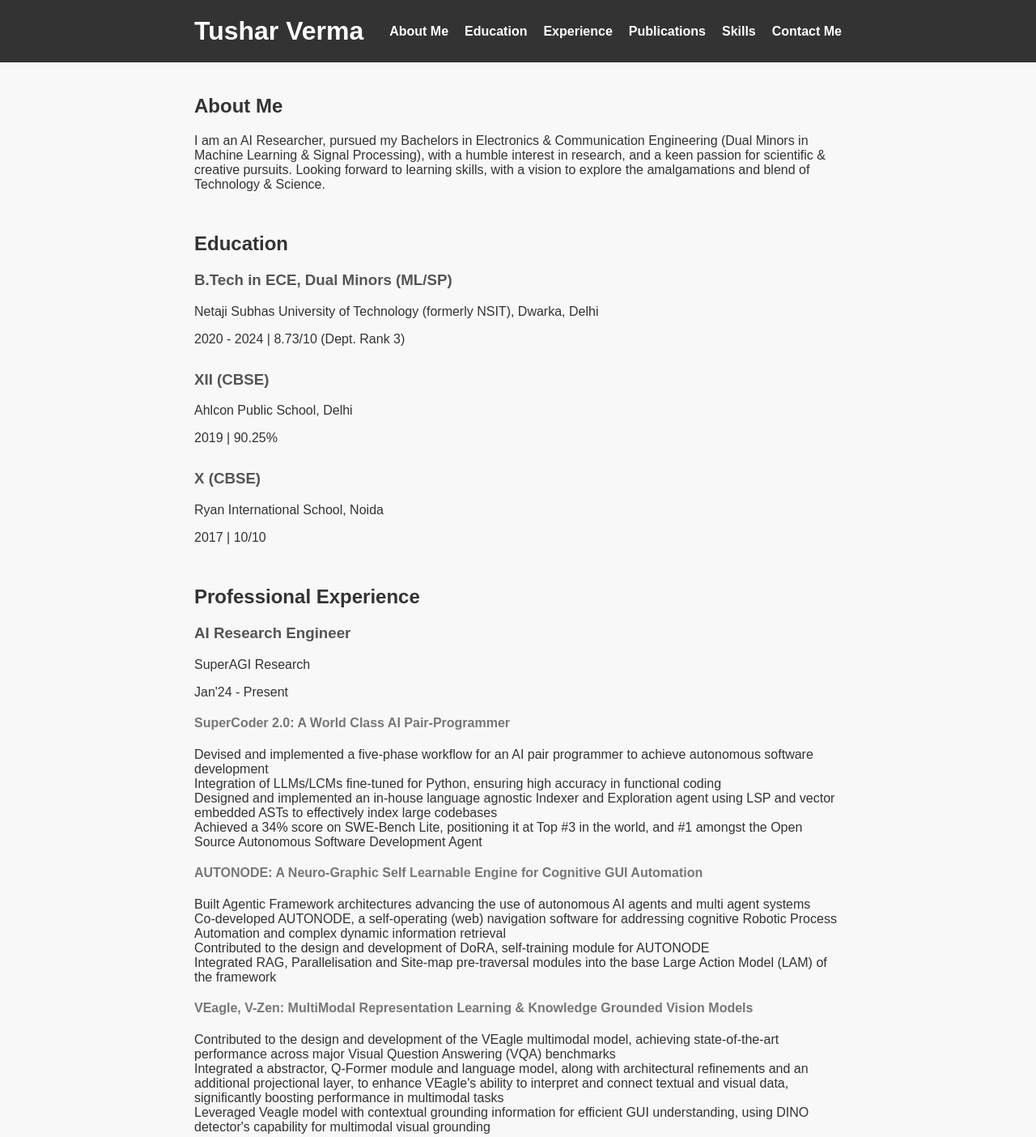
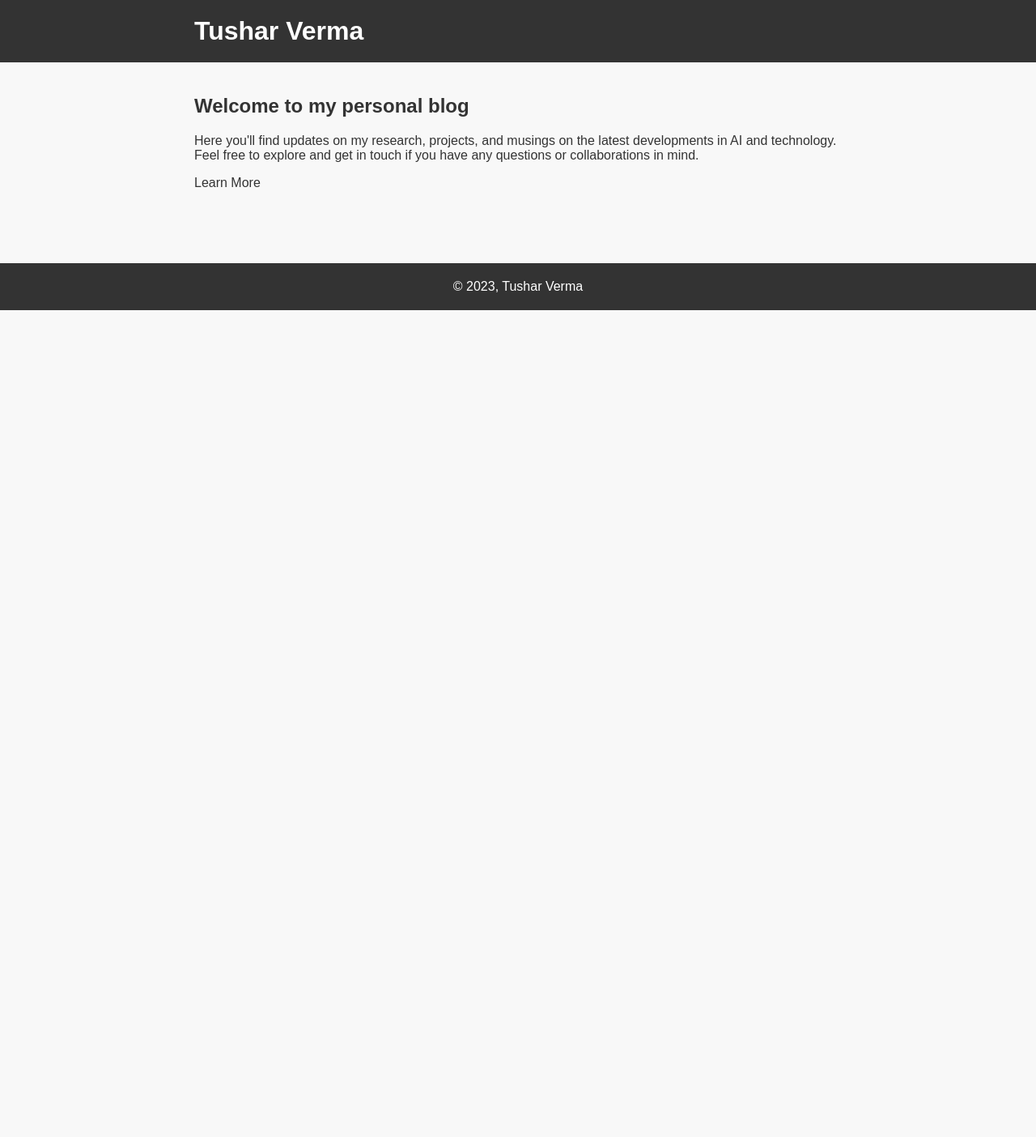
Before and after one commit to vermatushar/vermatushar.github.io, a plain HTML site: page index.html in a window 1280 px wide. Shown: the top 1404 px of the page at 81% size. After the commit the page ends 800 px from the top, so only its background shows below. Drawn offline with Linux system fonts and the light colour scheme.

Commit message:
[update]

```diff
--- a/index.html
+++ b/index.html
@@ -10,113 +10,14 @@
   <header>
     <div class="header-content">
       <h1>Tushar Verma</h1>
-      <nav>
-        <ul>
-          <li><a href="#about-me">About Me</a></li>
-          <li><a href="#education">Education</a></li>
-          <li><a href="#experience">Experience</a></li>
-          <li><a href="#publications">Publications</a></li>
-          <li><a href="#skills">Skills</a></li>
-          <li><a href="#contact-me">Contact Me</a></li>
-        </ul>
-      </nav>
     </div>
   </header>
 
   <main>
-    <section id="about-me" class="section">
-      <h2>About Me</h2>
-      <p>I am an AI Researcher, pursued my Bachelors in Electronics & Communication Engineering (Dual Minors in Machine Learning & Signal Processing), with a humble interest in research, and a keen passion for scientific & creative pursuits. Looking forward to learning skills, with a vision to explore the amalgamations and blend of Technology & Science.</p>
-    </section>
-
-    <section id="education" class="section">
-      <h2>Education</h2>
-      <div class="education-item">
-        <h3>B.Tech in ECE, Dual Minors (ML/SP)</h3>
-        <p>Netaji Subhas University of Technology (formerly NSIT), Dwarka, Delhi</p>
-        <p>2020 - 2024 | 8.73/10 (Dept. Rank 3)</p>
-      </div>
-      <div class="education-item">
-        <h3>XII (CBSE)</h3>
-        <p>Ahlcon Public School, Delhi</p>
-        <p>2019 | 90.25%</p>
-      </div>
-      <div class="education-item">
-        <h3>X (CBSE)</h3>
-        <p>Ryan International School, Noida</p>
-        <p>2017 | 10/10</p>
-      </div>
-    </section>
-
-    <section id="experience" class="section">
-      <h2>Professional Experience</h2>
-      <div class="experience-item">
-        <h3>AI Research Engineer</h3>
-        <p>SuperAGI Research</p>
-        <p>Jan'24 - Present</p>
-        <div class="project-item">
-          <h4>SuperCoder 2.0: A World Class AI Pair-Programmer</h4>
-          <ul>
-            <li>Devised and implemented a five-phase workflow for an AI pair programmer to achieve autonomous software development</li>
-            <li>Integration of LLMs/LCMs fine-tuned for Python, ensuring high accuracy in functional coding</li>
-            <li>Designed and implemented an in-house language agnostic Indexer and Exploration agent using LSP and vector embedded ASTs to effectively index large codebases</li>
-            <li>Achieved a 34% score on SWE-Bench Lite, positioning it at Top #3 in the world, and #1 amongst the Open Source Autonomous Software Development Agent</li>
-          </ul>
-        </div>
-        <div class="project-item">
-          <h4>AUTONODE: A Neuro-Graphic Self Learnable Engine for Cognitive GUI Automation</h4>
-          <ul>
-            <li>Built Agentic Framework architectures advancing the use of autonomous AI agents and multi agent systems</li>
-            <li>Co-developed AUTONODE, a self-operating (web) navigation software for addressing cognitive Robotic Process Automation and complex dynamic information retrieval</li>
-            <li>Contributed to the design and development of DoRA, self-training module for AUTONODE</li>
-            <li>Integrated RAG, Parallelisation and Site-map pre-traversal modules into the base Large Action Model (LAM) of the framework</li>
-          </ul>
-        </div>
-        <div class="project-item">
-          <h4>VEagle, V-Zen: MultiModal Representation Learning & Knowledge Grounded Vision Models</h4>
-          <ul>
-            <li>Contributed to the design and development of the VEagle multimodal model, achieving state-of-the-art performance across major Visual Question Answering (VQA) benchmarks</li>
-            <li>Integrated a abstractor, Q-Former module and language model, along with architectural refinements and an additional projectional layer, to enhance VEagle's ability to interpret and connect textual and visual data, significantly boosting performance in multimodal tasks</li>
-            <li>Leveraged Veagle model with contextual grounding information for efficient GUI understanding, using DINO detector's capability for multimodal visual grounding</li>
-          </ul>
-        </div>
-      </div>
-    </section>
-
-    <section id="publications" class="section">
-      <h2>Publications</h2>
-      <ul>
-        <li>Verma, T., Singh, J., Bhartari, Y., Jarwal, R., Singh, S., & Singh, S. (2024). SOAR: Advancements in Small Body Object Detection for Aerial Imagery Using State Space Models and Programmable Gradients. arXiv preprint arXiv:2405.01699.</li>
-        <li>Datta, A., Verma, T., & Chawla, R. (2024). AUTONODE: A Neuro-Graphic Self-Learnable Engine for Cognitive GUI Automation. arXiv preprint arXiv:2403.10171, Accepted at ICAC 2024</li>
-        <li>Chawla, R., Datta, A., Verma, T., Jha, A., Gautam, A., Vatsal, A., ... & Bhola, I. (2024). Veagle: Advancements in Multimodal Representation Learning. arXiv preprint arXiv:2403.08773. Review awaited at ICPR 2024</li>
-      </ul>
-    </section>
-
-    <section id="skills" class="section">
-      <h2>Skills</h2>
-      <ul>
-        <li>Programming Languages: C/C++, Python, Arduino, VHDL, HTML/CSS</li>
-        <li>GPU Accelerated Computing: CuDNN & CUDA, Mosaic ML, DDP</li>
-        <li>ML Frameworks: TensorFlow, PyTorch, Sci-kit, Keras</li>
-        <li>Mathematics: Statistics & Probability, Linear Algebra, Calculus, Regression Analysis, Optimisation</li>
-        <li>Software Packages: MATLAB, LabVIEW, OpenCV, SPICE, ECAD</li>
-      </ul>
-    </section>
-
-    <section id="contact-me" class="section">
-      <h2>Contact Me</h2>
-      <form>
-        <label for="name">Name:</label>
-        <input type="text" id="name" name="name" required>
-
-        <label for="email">Email:</label>
-        <input type="email" id="email" name="email" required>
-
-        <label for="message">Message:</label>
-        <textarea id="message" name="message" required></textarea>
-
-        <button type="submit">Send</button>
-      </form>
+    <section id="welcome" class="section">
+      <h2>Welcome to my personal blog</h2>
+      <p>Here you'll find updates on my research, projects, and musings on the latest developments in AI and technology. Feel free to explore and get in touch if you have any questions or collaborations in mind.</p>
+      <a href="about.html" class="btn">Learn More</a>
     </section>
   </main>
 
```
